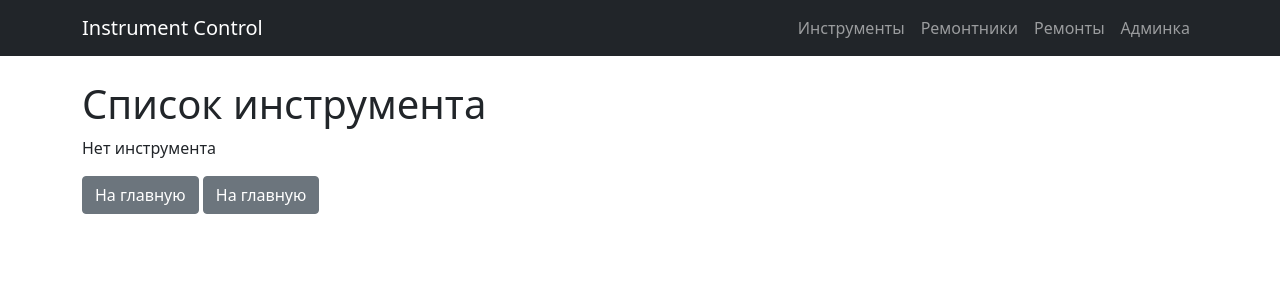
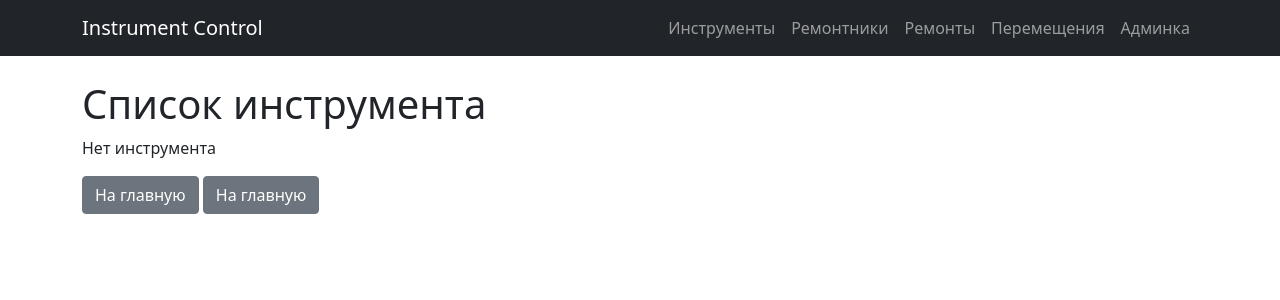
Before and after one commit to botnbot/instrument_control, a Django app: page / in a window 1280 px wide. Shown: the top 300 px of the page. Run offline with Django 5.2, Linux system fonts and the light colour scheme; data that the repository does not hold is empty; some libraries are stand-ins or nearby versions.

Commit message:
core: prefix added to all links repairers_list replased by repairer_list repairs_list replased by repair_list link to relocation_list added

```diff
--- a/templates/base.html
+++ b/templates/base.html
@@ -22,11 +22,12 @@
     <!-- Навигационное меню -->
     <nav class="navbar navbar-expand-lg navbar-dark bg-dark mb-4">
         <div class="container">
-            <a class="navbar-brand" href="/">Instrument Control</a>
+            <a class="navbar-brand" href="{% url 'core:instrument_list' %}">Instrument Control</a>
             <div class="navbar-nav">
-                <a class="nav-link" href="{% url 'instrument_list' %}">Инструменты</a>
-                <a class="nav-link" href="{% url 'repairers_list' %}">Ремонтники</a>
-                <a class="nav-link" href="{% url 'repairs_list' %}">Ремонты</a>
+                <a class="nav-link" href="{% url 'core:instrument_list' %}">Инструменты</a>
+                <a class="nav-link" href="{% url 'core:repairer_list' %}">Ремонтники</a>
+                <a class="nav-link" href="{% url 'core:repair_list' %}">Ремонты</a>
+                <a class="nav-link" href="{% url 'core:relocation_list' %}">Перемещения</a>
                 <a class="nav-link" href="/admin/">Админка</a>
             </div>
         </div>
```
Also changed, not shown: config/settings.py (+7 -0 lines).
